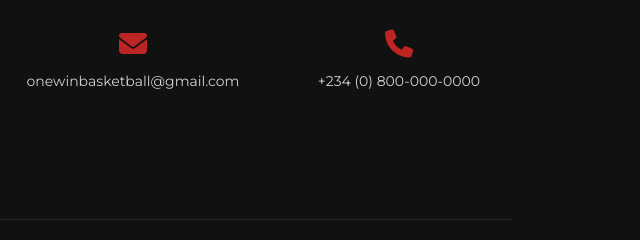
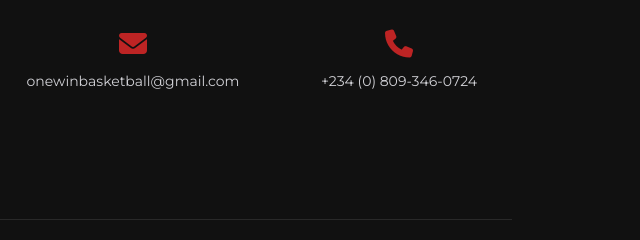
Before and after one commit to Morales310/Onewin, a plain HTML site: page index.html in a window 1280 px wide. Shown: the part 4585-4825 px from the top of the page, 640-1280 px from the left. Drawn offline with nearby package versions, Linux system fonts and the light colour scheme.

Commit message:
Add files via upload

```diff
--- a/index.html
+++ b/index.html
@@ -145,7 +145,7 @@
             </li>
             <li>
                 <i class="fa-solid fa-phone"></i>
-                <a href="tel:+2348000000000">+234 (0) 800-000-0000</a>
+                <a href="tel:+2348093460724">+234 (0) 809-346-0724</a>
             </li>
         </ul>
         <div class="footer-bottom">
```
